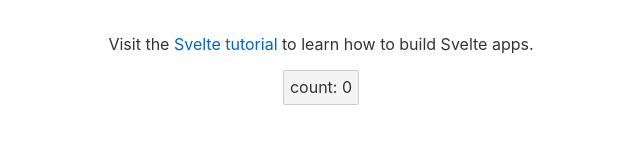
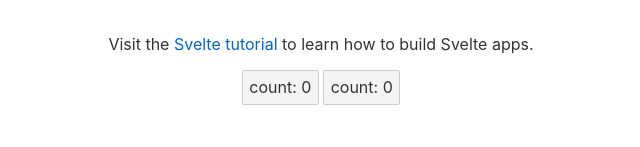
Before and after one commit to nanangbro/Coding_with_Rich_Harris, a Svelte app: page / in a window 1280 px wide. Shown: the part 153-300 px from the top of the page, without its empty margins (319-959 px from the left). Built offline with nearby package versions, Linux system fonts and the light colour scheme.

Commit message:
override function (7)

```diff
--- a/src/App.svelte
+++ b/src/App.svelte
@@ -5,15 +5,15 @@
 	let count = 0;
 
 	const increment = () => {
-		count += 1;
+		count += 2;
 	};
 </script>
 
 <main>
 	<h1>Hi {name}! {count}</h1>
 	<p>Visit the <a href="https://svelte.dev/tutorial">Svelte tutorial</a> to learn how to build Svelte apps.</p>
-	<Button {count} {increment} />
-	<!-- <Button count={0} /> -->
+	<Button {count} handleClick={increment} />
+	<Button count={0} />
 </main>
 
 <style>
--- a/src/Button.svelte
+++ b/src/Button.svelte
@@ -1,13 +1,15 @@
 <script>
     export let count;
 
-	export let increment;
+	export let handleClick = () => {
+        count += 1;
+    };
 </script>
 
 <style>
 
 </style>
 
-<button on:click={increment}>
+<button on:click={handleClick}>
     count: {count}
 </button>
```
